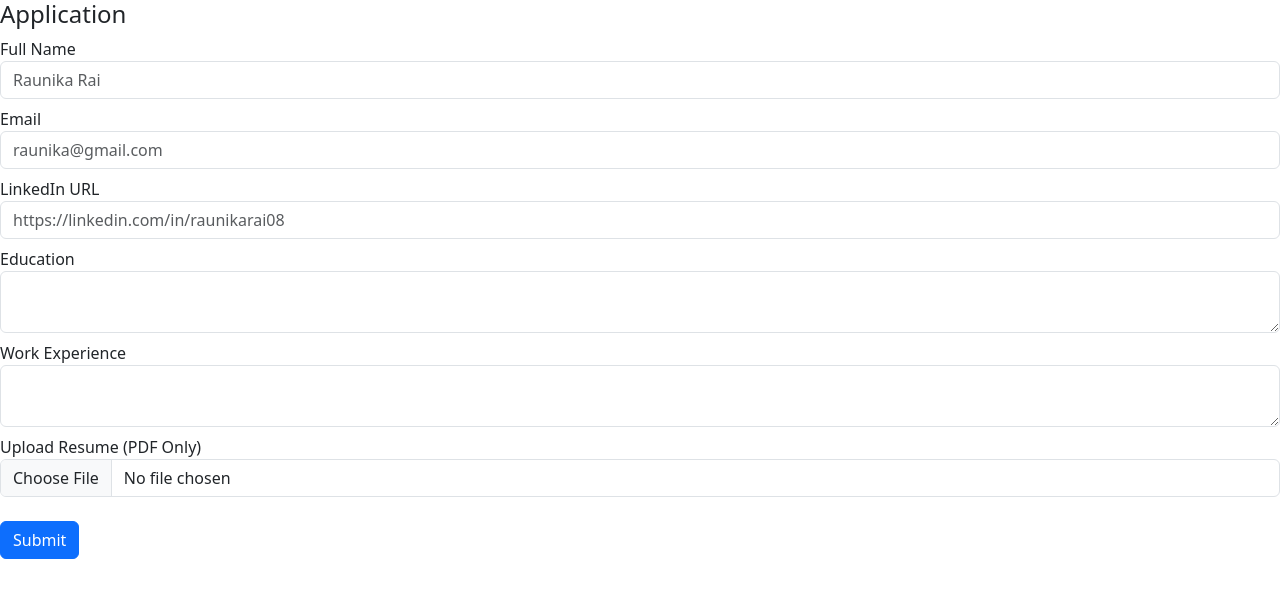
After one commit to raunikarai/jovian_career_website_v2, a Flask app: template templates/application_form.html in a window 1280 px wide. The commit adds this page. Shown: the top 598 px of the page. Run offline with Flask 3, Linux system fonts and the light colour scheme; the template is opened without the code that fills it, so the values that code supplies are empty.

Commit message:
added application submmison

```diff
--- a/app.py
+++ b/app.py
@@ -1,6 +1,20 @@
-from flask import Flask,render_template, jsonify#importing Flask class from class library
+from flask import Flask,render_template, jsonify, request#importing Flask class from class library
+from werkzeug.utils import secure_filename
+import os
 from database import load_jobs_from_db, load_job_from_db
+from database import add_application_to_db
+
 app=Flask(__name__)
+
+UPLOAD_FOLDER = 'uploads'  # make sure this folder exists
+ALLOWED_EXTENSIONS = {'pdf'}
+app.config['UPLOAD_FOLDER'] = UPLOAD_FOLDER
+
+ALLOWED_EXTENSIONS = {'pdf'}
+
+def allowed_file(filename):
+    return '.' in filename and \
+           filename.rsplit('.', 1)[1].lower() in ALLOWED_EXTENSIONS
 
 @app.route("/")
 def hello_world(): #running this fuction whenver some one open the browser
@@ -20,5 +34,27 @@ def show_job(id):
         return "Not found", 404
     return render_template('jobpage.html',job=job)
 
+@app.route("/job/<id>/apply", methods=['POST'])
+def apply_to_job(id):
+    data = request.form
+    resume_file = request.files['resume']
+
+    if resume_file and allowed_file(resume_file.filename):
+        filename = secure_filename(resume_file.filename)
+        resume_path = os.path.join(app.config['UPLOAD_FOLDER'], filename)
+        resume_file.save(resume_path)
+
+        # Save the application to DB
+        add_application_to_db(id, data, resume_path)
+
+        return render_template("application_submitted.html",
+                               application=data,
+                               resume_url=resume_path,
+                               job=load_job_from_db(id))
+    else:
+        return "Invalid or missing resume file", 400
+
+
+
 if __name__=="__main__":
     app.run(host="0.0.0.0", debug=True)
--- /dev/null
+++ b/templates/application_form.html
@@ -0,0 +1,37 @@
+{% include 'bootstrap.html' %}
+
+<h4>Application</h4>
+
+<form action="/job/{{job['ID']}}/apply" method="post" enctype="multipart/form-data">
+    <div class="mb-2">
+        <label>Full Name</label><br>
+        <input type="text" name="full_name" placeholder="Raunika Rai" class="form-control">
+    </div>
+
+    <div class="mb-2">
+        <label>Email</label><br>
+        <input type="email" name="email" placeholder="raunika@gmail.com" class="form-control">
+    </div>
+
+    <div class="mb-2">
+        <label>LinkedIn URL</label><br>
+        <input type="text" name="linkedin_url" placeholder="https://linkedin.com/in/raunikarai08" class="form-control">
+    </div>
+
+    <div class="mb-2">
+        <label>Education</label><br>
+        <textarea name="education" class="form-control" rows="2"></textarea>
+    </div>
+
+    <div class="mb-2">
+        <label>Work Experience</label><br>
+        <textarea name="work_experience" class="form-control" rows="2"></textarea>
+    </div>
+
+    <div class="mb-4">
+        <label>Upload Resume (PDF Only)</label><br>
+        <input type="file" name="resume" accept="application/pdf" class="form-control" required>
+    </div>
+
+    <input type="submit" value="Submit" class="btn btn-primary">
+</form>
--- a/templates/jobpage.html
+++ b/templates/jobpage.html
@@ -30,6 +30,8 @@
 
         <h4>Job Salary</h4>
         <p>{{job.CURRENCY}}{{job.SALARY}}</p>
+
+        {% include 'application_form.html'%}
         {% include 'footer.html'%}
     </div>
 </body>
```
Also changed, not shown: database.py (+16 -0 lines), templates/application_submitted.html (added, +8 -0 lines), 1 other file.
